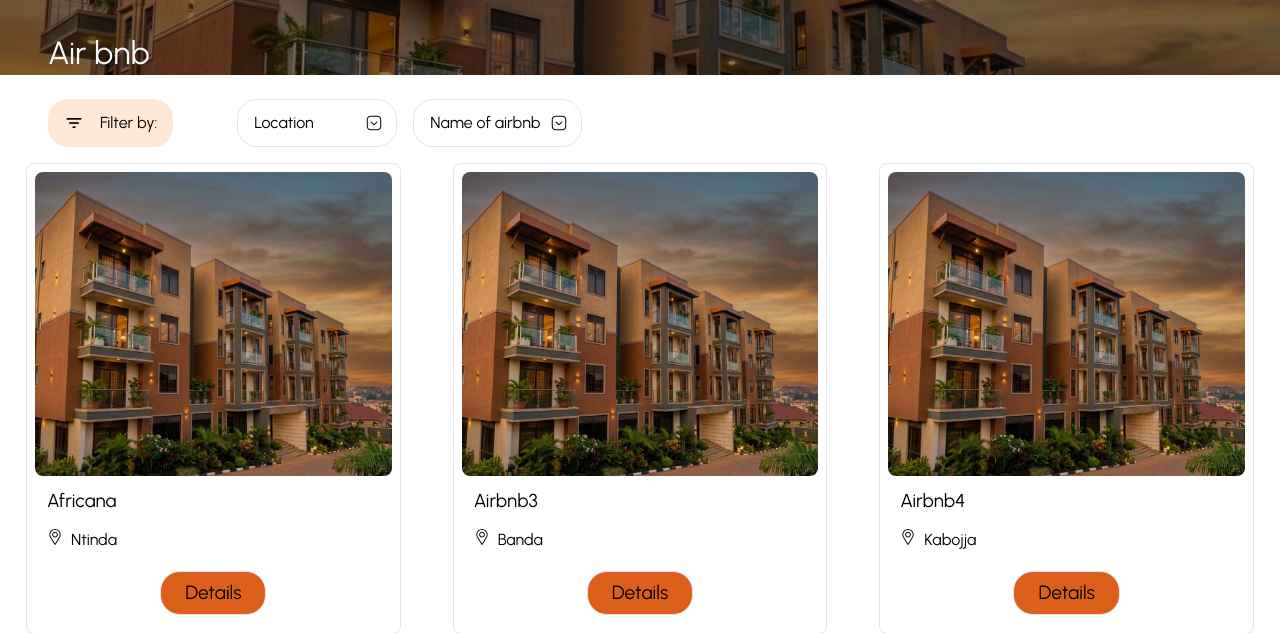
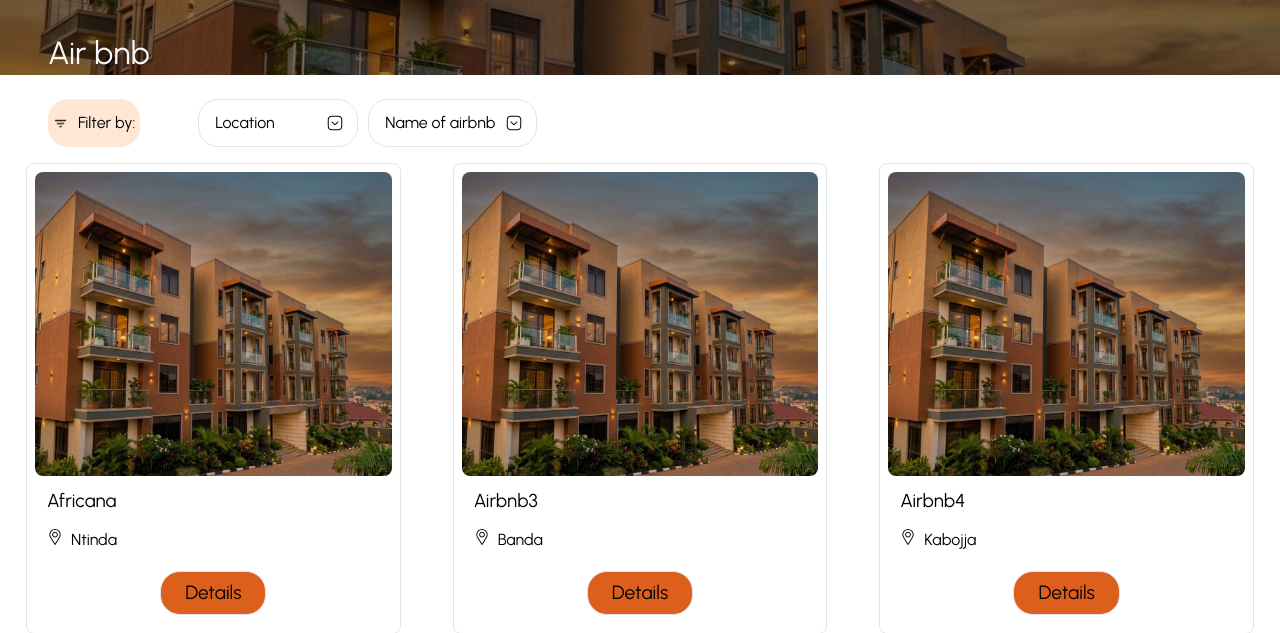
Before and after one commit to Nalyaham/Freelance_project, a Django app: page /airbnb/ in a window 1280 px wide. Shown: the top 633 px of the page. Run offline with Django 5.2, Linux system fonts and the light colour scheme; data comes from the database, SQL or seed files in the repository.

Commit message:
Edited the fileters section padding and filter_by pill

```diff
--- a/your_room/static/your_room/styles.css
+++ b/your_room/static/your_room/styles.css
@@ -135,9 +135,17 @@ h1.page-title{font-size:clamp(1.375rem, 4vw, 2rem);font-weight:400;padding-top:3
 .btn--lg{padding:12px 40px;font-size:1.2rem; background:var(--accent-orange)}
 
 /* ---------- Filters ---------- */
-.filters{display:flex;flex-wrap:wrap;gap:16px;padding-top:24px; padding-bottom:0px;}
-.filter_by{display:flex;align-items:center;flex-wrap:wrap;justify-content:center;gap:16px;padding:12px 16px;border-radius:20px;}
-.filter_by img{width:20px;height:20px;object-fit:contain}
+.filters{display:flex;flex-direction:row;gap:10px;padding-top:24px; padding-bottom:0px;}
+.filter_by{
+  align-items:center;
+  justify-content:center;
+  padding:10px 5px;
+  border-radius:20px;
+  flex:none;}
+.no_grow{
+  flex:none;
+}
+.filter_by img{width:15px;height:15px;object-fit:contain}
 .filter{
   flex:0 1 auto;min-width:10rem;display:flex;align-items:center;justify-content:center;gap:12px;
   border:1px solid var(--border);border-radius:20px;padding:12px 16px;font-size:1rem;
--- a/your_room/templates/your_room/airbnb.html
+++ b/your_room/templates/your_room/airbnb.html
@@ -16,7 +16,7 @@
 <main>
   <h1 class="page-title container">Air bnb</h1>
   <div class = "filters container" >
-    <span class="filter_by" style ="background-color: #FFE7D3;"><img src="{% static 'your_room/images/filter_icon.png' %}" alt="" />Filter by:</span>
+    <span class="filters filter_by no_grow" style ="background-color: #FFE7D3;"><img src="{% static 'your_room/images/filter_icon.png' %}" alt="" />Filter by:</span>
     <form class = "filters container", method = "get", id = "filter-form" style ="padding-top: 0px;">
       <select name = "location", class = "filter", onchange="document.getElementById('filter-form').submit()">
         <option value = "">Location</option>
```
